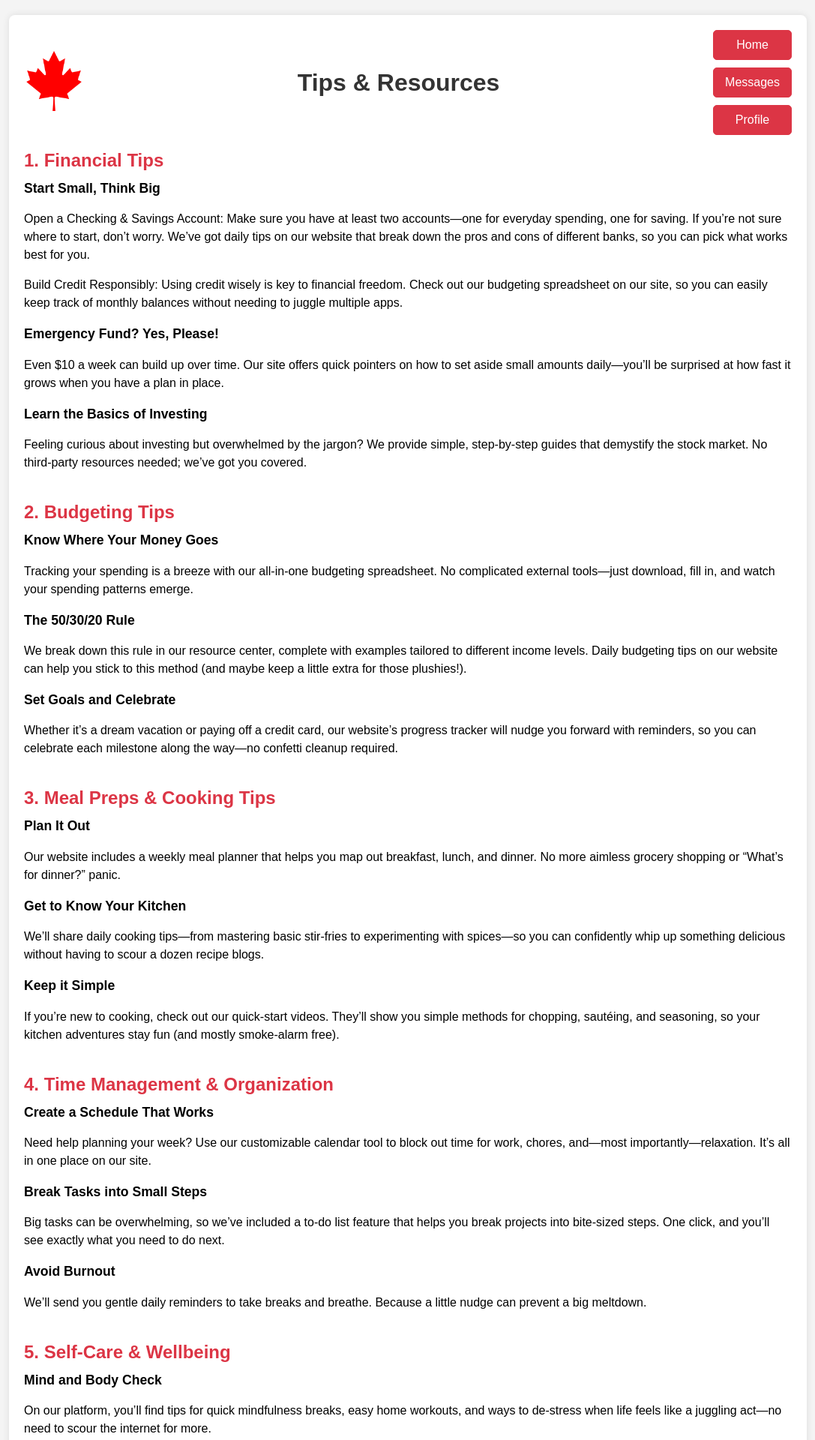
After one commit to SYM-Hacks/CalgaryHacks2025, a Django app: page /tips/ in a window 1280 px wide. The commit adds this page. Shown: the top 1920 px of the page at 75% size, without its empty margins (96-1183 px from the left). Run offline with Django 5.2, Linux system fonts and the light colour scheme; the visitor is signed in with stand-in values (Sample User, id 1).

Commit message:
added page for tips for independent individuals

```diff
--- a/app/forum/templates/chat_list.html
+++ b/app/forum/templates/chat_list.html
@@ -73,6 +73,7 @@
                 <nav class="nav-vertical">
                     <a href="{% url 'home' %}" class="btn">Home</a>
                     <a href="{% url 'profile' %}" class="btn">Profile</a>
+                    <a href="{% url 'tips' %}" class="btn">Tips & Resources</a>
                 </nav>
             </div>
         </header>
--- a/app/forum/templates/forum/home.html
+++ b/app/forum/templates/forum/home.html
@@ -71,13 +71,14 @@
             </div>
             <div class="header-center">
                 <h1>Welcome to the Calgary Community</h1>
-                <p>Join discussions, share your thoughts, and connect with like-minded people.</p>
+                <p>Join discussions, share your thoughts, and connect with local Calgarians or other independent individuals.</p>
             </div>
             <div class="header-right">
                 <nav class="nav-vertical">
                     <a href="{% url 'posts' %}" class="btn">View Posts</a>
                     <a href="{% url 'messages' %}" class="btn">Messages</a>
                     <a href="{% url 'profile' %}" class="btn">Profile</a>
+                    <a href="{% url 'tips' %}" class="btn">Tips & Resources</a>
                     {% if not user.is_authenticated %}
                         <a href="{% url 'login' %}" class="btn">Login</a>
                     {% endif %}
--- a/app/forum/templates/forum/posts.html
+++ b/app/forum/templates/forum/posts.html
@@ -65,6 +65,7 @@
                     <a href="{% url 'home' %}" class="btn">Home</a>
                     <a href="{% url 'messages' %}" class="btn">Messages</a>
                     <a href="{% url 'profile' %}" class="btn">Profile</a>
+                    <a href="{% url 'tips' %}" class="btn">Tips & Resources</a>
                 </nav>
             </div>
         </header>
--- /dev/null
+++ b/app/forum/templates/forum/tips.html
@@ -0,0 +1,169 @@
+<!DOCTYPE html>
+<html lang="en">
+<head>
+    {% load static %}
+    <meta charset="UTF-8">
+    <title>Tips & Resources</title>
+    <link rel="stylesheet" href="{% static 'forum/styles.css' %}">
+    <style>
+        /* Header layout: image on left, heading centered, vertical nav on right */
+        .header-main {
+            display: flex;
+            align-items: center;
+            justify-content: space-between;
+            margin-bottom: 20px;
+        }
+        .header-left img {
+            width: 80px;
+            height: auto;
+        }
+        .header-center {
+            flex: 1 1 auto;
+            text-align: center;
+        }
+        .header-center h1 {
+            margin: 0;
+            font-size: 2em;
+        }
+        .header-right {
+            flex: 0 0 auto;
+            text-align: right;
+        }
+        .nav-vertical {
+            display: flex;
+            flex-direction: column;
+            gap: 10px;
+        }
+        .nav-vertical a.btn {
+            text-align: center; /* center the button text */
+        }
+
+        /* Styling the sections */
+        .tips-section {
+            margin-bottom: 40px; /* space between each major section */
+        }
+        .tips-section h2 {
+            margin-top: 0;
+            margin-bottom: 10px;
+            font-size: 1.5em;
+            color: #dc3545; /* red accent for headings if desired */
+        }
+        .tips-section p,
+        .tips-section li {
+            line-height: 1.5em;
+        }
+        .tips-subtitle {
+            font-weight: bold;
+            margin-top: 10px;
+            margin-bottom: 5px;
+            font-size: 1.1em;
+        }
+        /* List styling inside each section */
+        .tips-list {
+            margin-left: 20px;
+        }
+    </style>
+</head>
+<body>
+    <div class="container">
+        <!-- Three-column header layout -->
+        <header class="header-main">
+            <div class="header-left">
+                <img src="{% static 'forum/community.png' %}" alt="Community Logo">
+            </div>
+            <div class="header-center">
+                <h1>Tips &amp; Resources</h1>
+            </div>
+            <div class="header-right">
+                <nav class="nav-vertical">
+                    <a href="{% url 'home' %}" class="btn">Home</a>
+                    <a href="{% url 'messages' %}" class="btn">Messages</a>
+                    <a href="{% url 'profile' %}" class="btn">Profile</a>
+                </nav>
+            </div>
+        </header>
+
+        <!-- MAIN CONTENT -->
+        <section class="tips-section">
+            <h2>1. Financial Tips</h2>
+            <p class="tips-subtitle">Start Small, Think Big</p>
+            <p>Open a Checking &amp; Savings Account: Make sure you have at least two accounts—one for everyday spending, one for saving. If you’re not sure where to start, don’t worry. We’ve got daily tips on our website that break down the pros and cons of different banks, so you can pick what works best for you.</p>
+            <p>Build Credit Responsibly: Using credit wisely is key to financial freedom. Check out our budgeting spreadsheet on our site, so you can easily keep track of monthly balances without needing to juggle multiple apps.</p>
+
+            <p class="tips-subtitle">Emergency Fund? Yes, Please!</p>
+            <p>Even $10 a week can build up over time. Our site offers quick pointers on how to set aside small amounts daily—you’ll be surprised at how fast it grows when you have a plan in place.</p>
+
+            <p class="tips-subtitle">Learn the Basics of Investing</p>
+            <p>Feeling curious about investing but overwhelmed by the jargon? We provide simple, step-by-step guides that demystify the stock market. No third-party resources needed; we’ve got you covered.</p>
+        </section>
+
+        <section class="tips-section">
+            <h2>2. Budgeting Tips</h2>
+            <p class="tips-subtitle">Know Where Your Money Goes</p>
+            <p>Tracking your spending is a breeze with our all-in-one budgeting spreadsheet. No complicated external tools—just download, fill in, and watch your spending patterns emerge.</p>
+
+            <p class="tips-subtitle">The 50/30/20 Rule</p>
+            <p>We break down this rule in our resource center, complete with examples tailored to different income levels. Daily budgeting tips on our website can help you stick to this method (and maybe keep a little extra for those plushies!).</p>
+
+            <p class="tips-subtitle">Set Goals and Celebrate</p>
+            <p>Whether it’s a dream vacation or paying off a credit card, our website’s progress tracker will nudge you forward with reminders, so you can celebrate each milestone along the way—no confetti cleanup required.</p>
+        </section>
+
+        <section class="tips-section">
+            <h2>3. Meal Preps &amp; Cooking Tips</h2>
+            <p class="tips-subtitle">Plan It Out</p>
+            <p>Our website includes a weekly meal planner that helps you map out breakfast, lunch, and dinner. No more aimless grocery shopping or “What’s for dinner?” panic.</p>
+
+            <p class="tips-subtitle">Get to Know Your Kitchen</p>
+            <p>We’ll share daily cooking tips—from mastering basic stir-fries to experimenting with spices—so you can confidently whip up something delicious without having to scour a dozen recipe blogs.</p>
+
+            <p class="tips-subtitle">Keep it Simple</p>
+            <p>If you’re new to cooking, check out our quick-start videos. They’ll show you simple methods for chopping, sautéing, and seasoning, so your kitchen adventures stay fun (and mostly smoke-alarm free).</p>
+        </section>
+
+        <section class="tips-section">
+            <h2>4. Time Management &amp; Organization</h2>
+            <p class="tips-subtitle">Create a Schedule That Works</p>
+            <p>Need help planning your week? Use our customizable calendar tool to block out time for work, chores, and—most importantly—relaxation. It’s all in one place on our site.</p>
+
+            <p class="tips-subtitle">Break Tasks into Small Steps</p>
+            <p>Big tasks can be overwhelming, so we’ve included a to-do list feature that helps you break projects into bite-sized steps. One click, and you’ll see exactly what you need to do next.</p>
+
+            <p class="tips-subtitle">Avoid Burnout</p>
+            <p>We’ll send you gentle daily reminders to take breaks and breathe. Because a little nudge can prevent a big meltdown.</p>
+        </section>
+
+        <section class="tips-section">
+            <h2>5. Self-Care &amp; Wellbeing</h2>
+            <p class="tips-subtitle">Mind and Body Check</p>
+            <p>On our platform, you’ll find tips for quick mindfulness breaks, easy home workouts, and ways to de-stress when life feels like a juggling act—no need to scour the internet for more.</p>
+
+            <p class="tips-subtitle">Set Realistic Expectations</p>
+            <p>We’re all about progress, not perfection. Our community forum offers support and shared experiences, so you know you’re not alone if you occasionally burn the toast or forget to fold the laundry.</p>
+        </section>
+
+        <section class="tips-section">
+            <h2>6. Household Basics &amp; Maintenance</h2>
+            <p class="tips-subtitle">Keep it Tidy (Enough)</p>
+            <p>We’ll show you simple cleaning hacks and routines to keep your space guest-ready without turning into a full-time housekeeper. No external how-to videos needed; it’s all in our resource hub.</p>
+
+            <p class="tips-subtitle">Laundry 101</p>
+            <p>For those who dread laundry day, we have a cheat sheet on sorting clothes, selecting the right wash cycle, and even removing that mysterious stain on your favorite shirt.</p>
+        </section>
+
+        <section class="tips-section">
+            <h2>7. Building Your Support Network</h2>
+            <p class="tips-subtitle">Friends &amp; Neighbors</p>
+            <p>Being independent doesn’t mean being alone. Our site’s community section encourages connecting with others, sharing experiences, and maybe even swapping recipes or budgeting tips.</p>
+
+            <p class="tips-subtitle">Ask for Help</p>
+            <p>Independence is about knowing where to turn when you’re stuck. That’s why we’re here with daily tips and resources—from taxes to fitted sheets—so you can figure it out without feeling lost.</p>
+        </section>
+
+        <section class="tips-section">
+            <h2>Final Note</h2>
+            <p>Remember, adulting is a process—like slow-cooking a hearty stew. You gather the ingredients (financial smarts, budgeting tools, meal prep know-how), let them simmer, and eventually, you get something nourishing and satisfying. The best part? You don’t need a bunch of different sites or apps—we’re here to provide everything you need in one spot. Embrace the learning curve, laugh off the mistakes, and keep going. You’ve got this!</p>
+        </section>
+    </div>
+</body>
+</html>
--- a/app/forum/urls.py
+++ b/app/forum/urls.py
@@ -22,4 +22,5 @@ urlpatterns = [
     path('api/get_chat_messages/', views.get_messages, name='get_chat_messages'),
     path('profile/update_picture/', views.update_profile_picture, name='update_profile_picture'),
     path('test-upload/', views.test_upload, name='test_upload'),
+    path('tips/', views.tips_view, name='tips'),
 ]
--- a/app/forum/views.py
+++ b/app/forum/views.py
@@ -288,3 +288,7 @@ def test_upload(request):
         print("Uploaded files:", request.FILES)  # Check your console for output
         return redirect("home")
     return render(request, "forum/test_upload.html")
+
+@login_required
+def tips_view(request):
+    return render(request, 'forum/tips.html')
```
